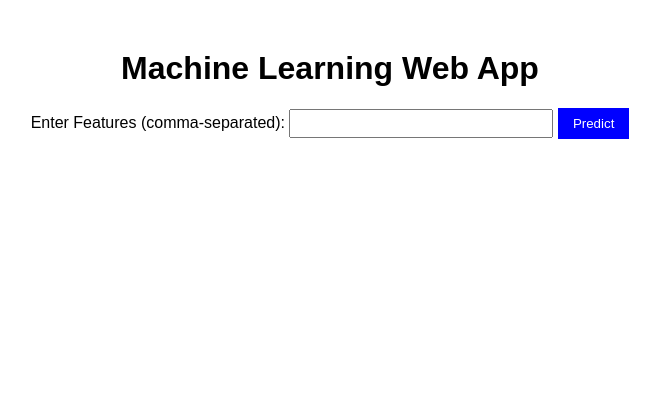
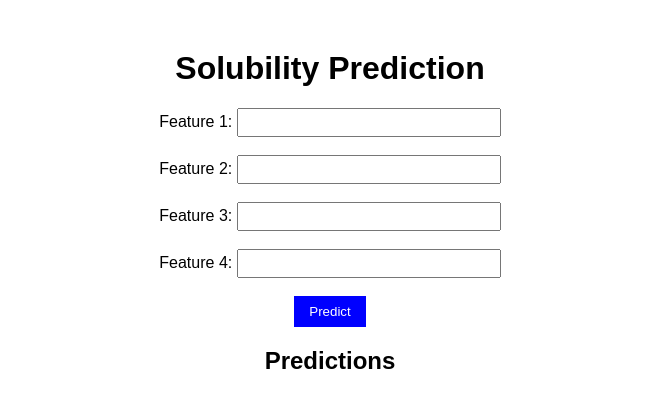
Before and after one commit to Lakshya1115/fullstack_solubility_prediction, a Flask app: page / in a window 1280 px wide. Shown: the top 408 px of the page, without its empty margins (310-970 px from the left). Run offline with Flask 3, Linux system fonts and the light colour scheme; parts of the project's set-up code (start-up, migrations or seed data) failed here and were passed over.

Commit message:
something something

```diff
--- a/backend/app.py
+++ b/backend/app.py
@@ -1,45 +1,61 @@
-from flask import Flask, request, jsonify, render_template
+import pickle
+import numpy as np
 import pandas as pd
-import numpy as np
-import pickle  # To save/load models
-from sklearn.linear_model import LinearRegression
-from sklearn.ensemble import RandomForestRegressor
-from sklearn.model_selection import train_test_split
+from flask import Flask, request, jsonify, render_template  # Import render_template
 
 app = Flask(__name__)
 
-# Load dataset and train models
-df = pd.read_csv('https://raw.githubusercontent.com/dataprofessor/data/refs/heads/master/delaney_solubility_with_descriptors.csv')
-y = df['logS']
-X = df.drop('logS', axis=1)
+# Define the column names for the model features
+column_names = ['feature1', 'feature2', 'feature3', 'feature4']  # Replace with actual feature names used during training
 
-X_train, X_test, y_train, y_test = train_test_split(X, y, train_size=0.2, random_state=100)
+# Load models at the start of the application
+lr_model = None
+rf_model = None
 
-lr = LinearRegression().fit(X_train, y_train)
-rf = RandomForestRegressor(max_depth=2, random_state=100).fit(X_train, y_train)
+def load_models():
+    global lr_model, rf_model
+    with open('linear_model.pkl', 'rb') as f:
+        lr_model = pickle.load(f)
+    with open('random_forest.pkl', 'rb') as f:
+        rf_model = pickle.load(f)
 
-# Save models
-pickle.dump(lr, open("linear_model.pkl", "wb"))
-pickle.dump(rf, open("random_forest.pkl", "wb"))
+@app.route('/')
+def home():
+    return render_template("index.html")  # Render the index.html template
 
-@app.route("/")
-def home():
-    return render_template("index.html")
+@app.route('/predict', methods=['POST'])
+def predict():
+    try:
+        # Get input data from frontend
+        data = request.get_json(force=True)
+        print("Received data:", data)  # Debug: print received data
 
-@app.route("/predict", methods=["POST"])
-def predict():
-    data = request.json  # Receive JSON data from frontend
-    features = np.array(data["features"]).reshape(1, -1)  # Convert to NumPy array
+        # Extract and ensure the features are in the correct format
+        features = np.array([data['features']], dtype=float)  # Ensure features are float
+        print("Received features (as numpy array):", features)  # Debug: print the features array
 
-    # Load models
-    lr_model = pickle.load(open("linear_model.pkl", "rb"))
-    rf_model = pickle.load(open("random_forest.pkl", "rb"))
+        # Convert input features to DataFrame to match model's training format
+        features_df = pd.DataFrame(features, columns=column_names)
+        print("Converted features to DataFrame:\n", features_df)  # Debug: print DataFrame
 
-    # Make predictions
-    lr_pred = lr_model.predict(features)[0]
-    rf_pred = rf_model.predict(features)[0]
+        # Make predictions using the models
+        lr_pred = lr_model.predict(features_df)[0]  # Linear Regression Prediction
+        rf_pred = rf_model.predict(features_df)[0]  # Random Forest Prediction
+        print(f"Predictions - LR: {lr_pred}, RF: {rf_pred}")  # Debug: print predictions
 
-    return jsonify({"Linear Regression": lr_pred, "Random Forest": rf_pred})
+        # Return predictions as a JSON response
+        return jsonify({
+            'linear_regression': lr_pred,
+            'random_forest': rf_pred
+        })
 
-if __name__ == "__main__":
+    except KeyError as e:
+        return jsonify({'error': f'Missing key: {str(e)}'}), 400
+    except ValueError as e:
+        return jsonify({'error': f'Invalid value: {str(e)}'}), 400
+    except Exception as e:
+        return jsonify({'error': 'An unexpected error occurred. Please try again later.'}), 500
+
+if __name__ == '__main__':
+    load_models()
     app.run(debug=True)
--- a/backend/static/script.js
+++ b/backend/static/script.js
@@ -1,16 +1,39 @@
-document.getElementById("predictForm").addEventListener("submit", async function(event) {
-    event.preventDefault();
+// Event listener for form submission
+document.getElementById("predict-form").addEventListener("submit", function (event) {
+    event.preventDefault();  // Prevent the default form submission
 
-    let inputData = document.getElementById("features").value.split(",").map(Number);
+    // Get the feature values from the form inputs
+    const feature1 = parseFloat(document.getElementById('feature1').value);
+    const feature2 = parseFloat(document.getElementById('feature2').value);
+    const feature3 = parseFloat(document.getElementById('feature3').value);
+    const feature4 = parseFloat(document.getElementById('feature4').value);
 
-    let response = await fetch("/predict", {
-        method: "POST",
-        headers: { "Content-Type": "application/json" },
-        body: JSON.stringify({ features: inputData })
-    });
+    // Prepare the data to send in the request
+    const requestData = {
+        features: [feature1, feature2, feature3, feature4]
+    };
 
-    let result = await response.json();
-    document.getElementById("result").innerText = `Predictions:
-    \nLinear Regression: ${result["Linear Regression"]}
-    \nRandom Forest: ${result["Random Forest"]}`;
+    // Send a POST request to the Flask backend
+    fetch('/predict', {
+        method: 'POST',
+        headers: {
+            'Content-Type': 'application/json'
+        },
+        body: JSON.stringify(requestData)
+    })
+        .then(response => {
+            if (!response.ok) {
+                throw new Error('Network response was not ok ' + response.statusText);
+            }
+            return response.json();
+        })
+        .then(data => {
+            // Display the predictions returned by the backend
+            document.getElementById('lr-prediction').innerText = `Linear Regression Prediction: ${data.linear_regression}`;
+            document.getElementById('rf-prediction').innerText = `Random Forest Prediction: ${data.random_forest}`;
+        })
+        .catch(error => {
+            console.error('Error:', error);
+            alert('An error occurred: ' + error.message);
+        });
 });
--- a/backend/templates/index.html
+++ b/backend/templates/index.html
@@ -3,18 +3,35 @@
 <head>
     <meta charset="UTF-8">
     <meta name="viewport" content="width=device-width, initial-scale=1.0">
-    <title>ML Predictor</title>
-    <link rel="stylesheet" href="{{ url_for('static', filename='style.css') }}">
+    <title>Solubility Prediction</title>
+    <link rel="stylesheet" href="../static/style.css">
 </head>
 <body>
-    <h1>Machine Learning Web App</h1>
-    <form id="predictForm">
-        <label>Enter Features (comma-separated):</label>
-        <input type="text" id="features" required>
+    <h1>Solubility Prediction</h1>
+    <form id="predict-form">
+        <label for="feature1">Feature 1:</label>
+        <input type="" id="feature1" min="0"
+        max="1000" step="0.01" required><br><br>
+
+        <label for="feature2">Feature 2:</label>
+        <input type="number" id="feature2" min="0"
+        max="1000" step="0.01" required><br><br>
+
+        <label for="feature3">Feature 3:</label>
+        <input type="number" id="feature3" min="0"
+        max="1000" step="0.01" required><br><br>
+
+        <label for="feature4">Feature 4:</label>
+        <input type="number" id="feature4" min="0"
+        max="1000" step="0.01" required><br><br>
+
         <button type="submit">Predict</button>
     </form>
-    <h3 id="result"></h3>
 
-    <script src="{{ url_for('static', filename='script.js') }}"></script>
+    <h2>Predictions</h2>
+    <p id="lr-prediction"></p>
+    <p id="rf-prediction"></p>
+
+    <script src="../static/script.js"></script>
 </body>
 </html>
```
Also changed, not shown: 1 other file.
